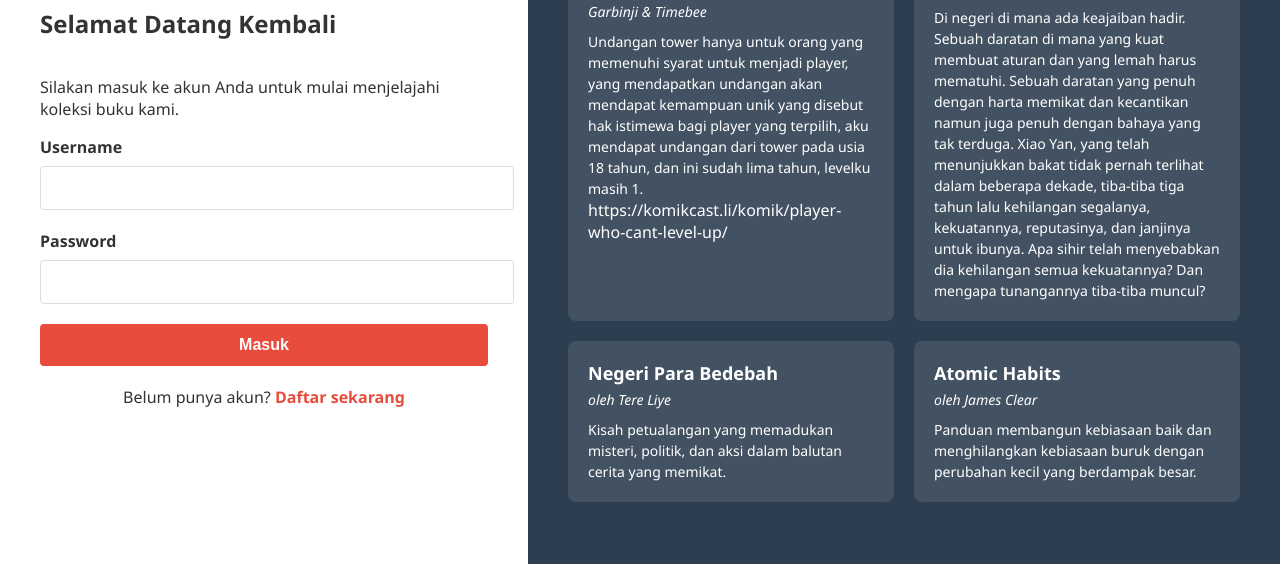
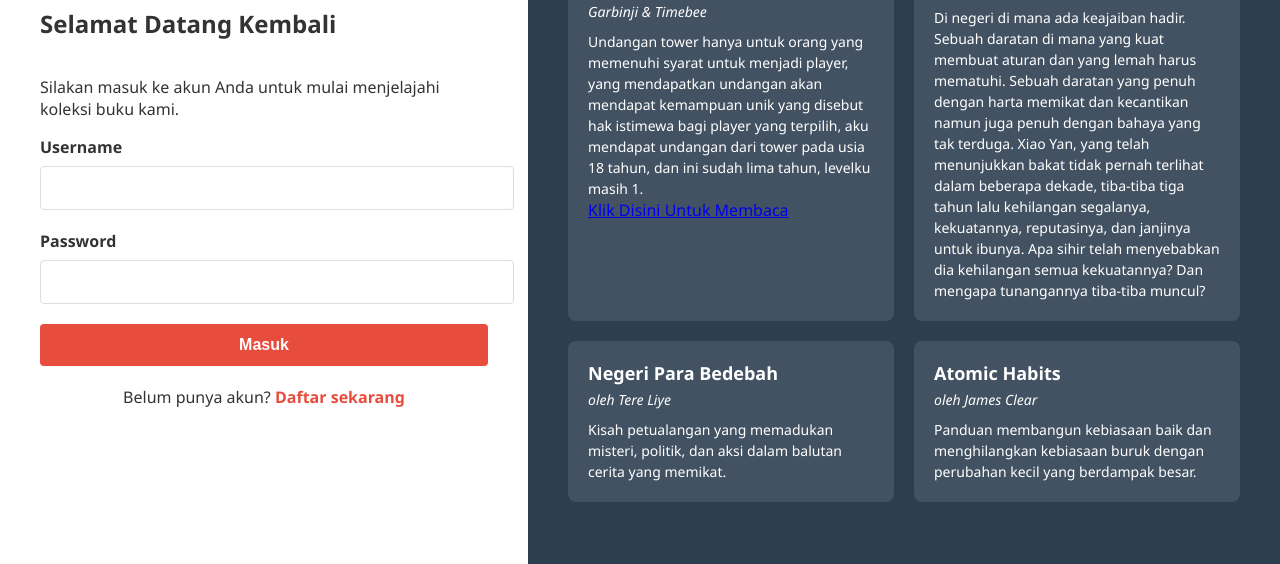
Before and after one commit to risky000/E-DAGANG, a plain HTML site: page index.html in a window 1280 px wide. Shown: the part 236-800 px from the top of the page. Drawn offline with Linux system fonts and the light colour scheme.

Commit message:
Update index.html

```diff
--- a/index.html
+++ b/index.html
@@ -149,7 +149,7 @@
                     <div class="book-title">Player Who Can’t Level Up Bahasa Indonesia</div>
                     <div class="book-author">Garbinji & Timebee</div>
                     <div class="book-desc">Undangan tower hanya untuk orang yang memenuhi syarat untuk menjadi player, yang mendapatkan undangan akan mendapat kemampuan unik yang disebut hak istimewa bagi player yang terpilih, aku mendapat undangan dari tower pada usia 18 tahun, dan ini sudah lima tahun, levelku masih 1.</div>
-                   <div class="book-link">https://komikcast.li/komik/player-who-cant-level-up/</div>
+                   <a href="https://komikcast.li/komik/player-who-cant-level-up/">Klik Disini Untuk Membaca</a>
                 </div>
 
                 <div class="book-card">
```
